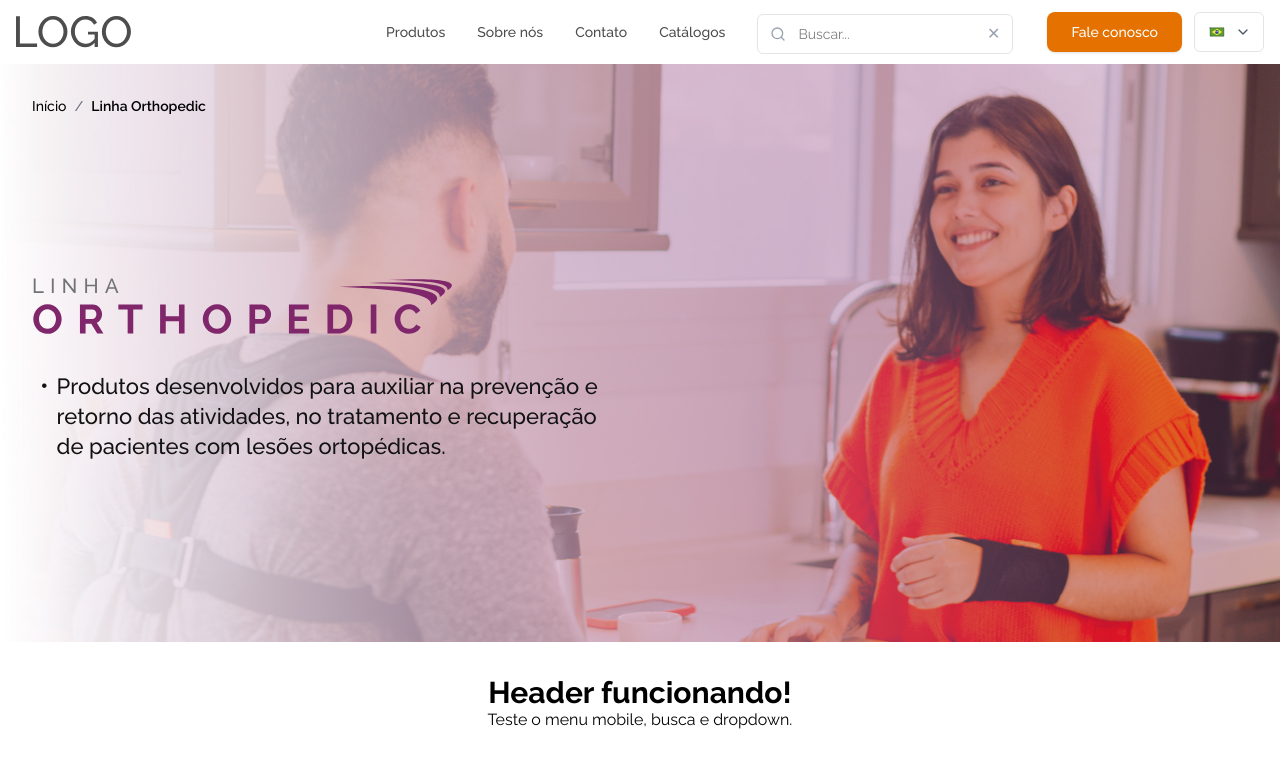
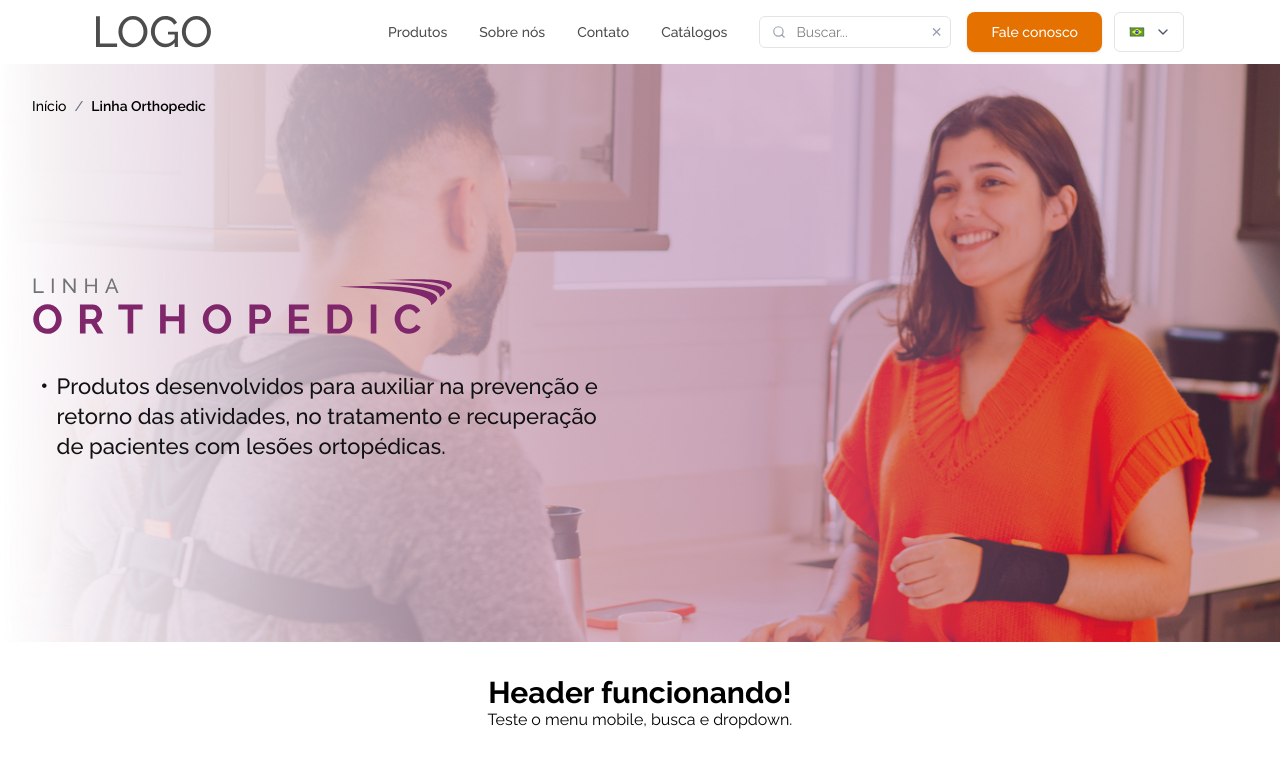
Before and after one commit to henriqueguedes-developer/desafio-front, a React (Vite) app: page / in a window 1280 px wide. Both pictures are taken after a click on the button 775 px from the left and 32 px from the top of the page. Shown: the top 766 px of the page. Built offline with nearby package versions, Linux system fonts and the light colour scheme.

Commit message:
style(header): ajustar espaçamento e dimensões da busca no topo
- aumenta o padding horizontal do container principal
- reduz tamanho do botão e input de busca para melhor proporção visual
- ajusta ícones e espaçamentos internos da barra de busca

```diff
--- a/src/components/layout/Header.tsx
+++ b/src/components/layout/Header.tsx
@@ -22,7 +22,7 @@ export const Header = memo(function Header() {
       className="sticky top-0 z-50 w-full bg-white"
       role="banner"
     >
-      <div className="container mx-auto px-4">
+      <div className="container mx-auto px-6 md:px-16 lg:px-24">
         <div className="flex h-16 items-center justify-between">
 
           {/* LOGO */}
@@ -45,7 +45,7 @@ export const Header = memo(function Header() {
             {/* BUSCA (LUPA OU CAMPO) */}
             <div className="relative flex items-center">
               <button
-                className={`h-9 w-9 flex items-center justify-center rounded-full bg-[#F8F8F8] hover:bg-gray-200 transition-all duration-300 transform hover:scale-105 cursor-pointer ${isSearchOpen ? 'opacity-0 scale-90' : 'opacity-100 scale-100'}`}
+                className={`h-8 w-8 flex items-center justify-center rounded-full bg-[#F8F8F8] hover:bg-gray-200 transition-all duration-300 transform hover:scale-105 cursor-pointer ${isSearchOpen ? 'opacity-0 scale-90' : 'opacity-100 scale-100'}`}
                 aria-label="Buscar produtos"
                 onClick={() => setIsSearchOpen(true)}
               >
@@ -54,17 +54,17 @@ export const Header = memo(function Header() {
 
               {isSearchOpen && (
                 <div className="absolute left-0 top-0 z-10 animate-in fade-in zoom-in-95 duration-200">
-                  <div className="relative h-10 w-64 flex items-center rounded-md border border-[#e4e4e4] border-[1px] bg-white shadow-[0_0_0_0px] transition-all duration-300 focus-within:border-primary">
-                    <Search className="absolute left-3 h-4 w-4 text-gray-400 pointer-events-none transition-colors duration-200" />
+                  <div className="relative h-8 w-48 flex items-center rounded-md border border-[#e4e4e4] border-[1px] bg-white shadow-[0_0_0_0px] transition-all duration-300 focus-within:border-primary">
+                    <Search className="absolute left-3 h-3.5 w-3.5 text-gray-400 pointer-events-none transition-colors duration-200" />
                     <input
                       type="text"
                       placeholder="Buscar..."
-                      className="h-full w-full pl-10 pr-10 text-sm bg-transparent border-none outline-none focus:outline-none focus:ring-0 transition-all duration-300"
+                      className="h-full w-full pl-9 pr-8 text-sm bg-transparent border-none outline-none focus:outline-none focus:ring-0 transition-all duration-300"
                       autoFocus
                       onBlur={() => setIsSearchOpen(false)}
                     />
                     <button
-                      className="absolute right-3 text-gray-400 hover:text-gray-600 transition-colors duration-200 cursor-pointer"
+                      className="absolute right-2 text-gray-400 hover:text-gray-600 transition-colors duration-200 cursor-pointer text-sm"
                       onMouseDown={(e) => e.preventDefault()}
                       onClick={() => setIsSearchOpen(false)}
                     >
```
